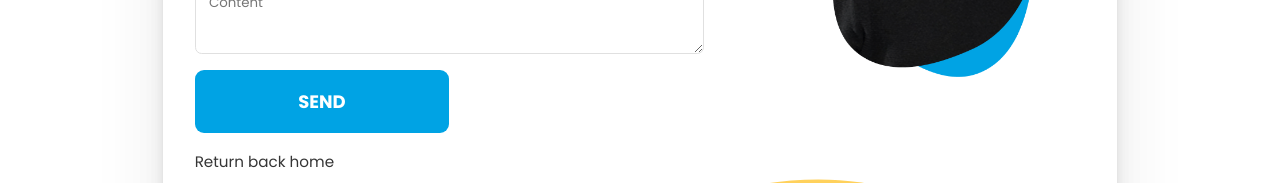
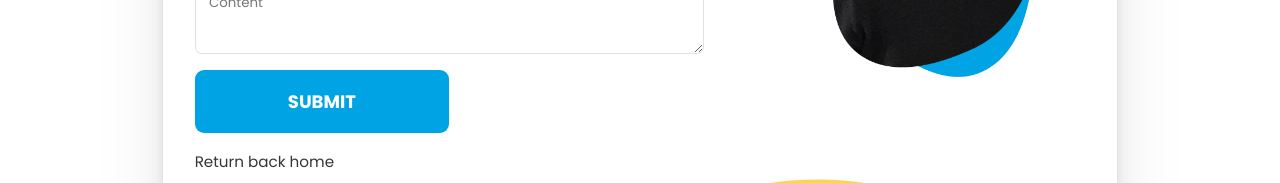
Before and after one commit to dylanreedx/portfolio, a React (Create React App) app: page /contact in a window 1280 px wide. Shown: the part 544-727 px from the top of the page. Built offline with nearby package versions, Linux system fonts and the light colour scheme.

Commit message:
fixed contact2

```diff
--- a/src/pages/Contact/index.js
+++ b/src/pages/Contact/index.js
@@ -31,7 +31,7 @@ const index = () => {
               <p>Let's Work together! Contact me for any inquiries.</p>
             </div>
           </div>
-          <StyledForm className="form" method="POST" data-netlify="true">
+          <StyledForm className="form">
             <form
               name="contact"
               className="form"
@@ -64,7 +64,7 @@ const index = () => {
                 placeholder="Content"
                 required
               />
-              <button className="submit">Send</button>
+              <input className="submit" type="submit" />
               <Button to={"/"} style={{ padding: "0" }}>
                 Return back home
               </Button>
```
